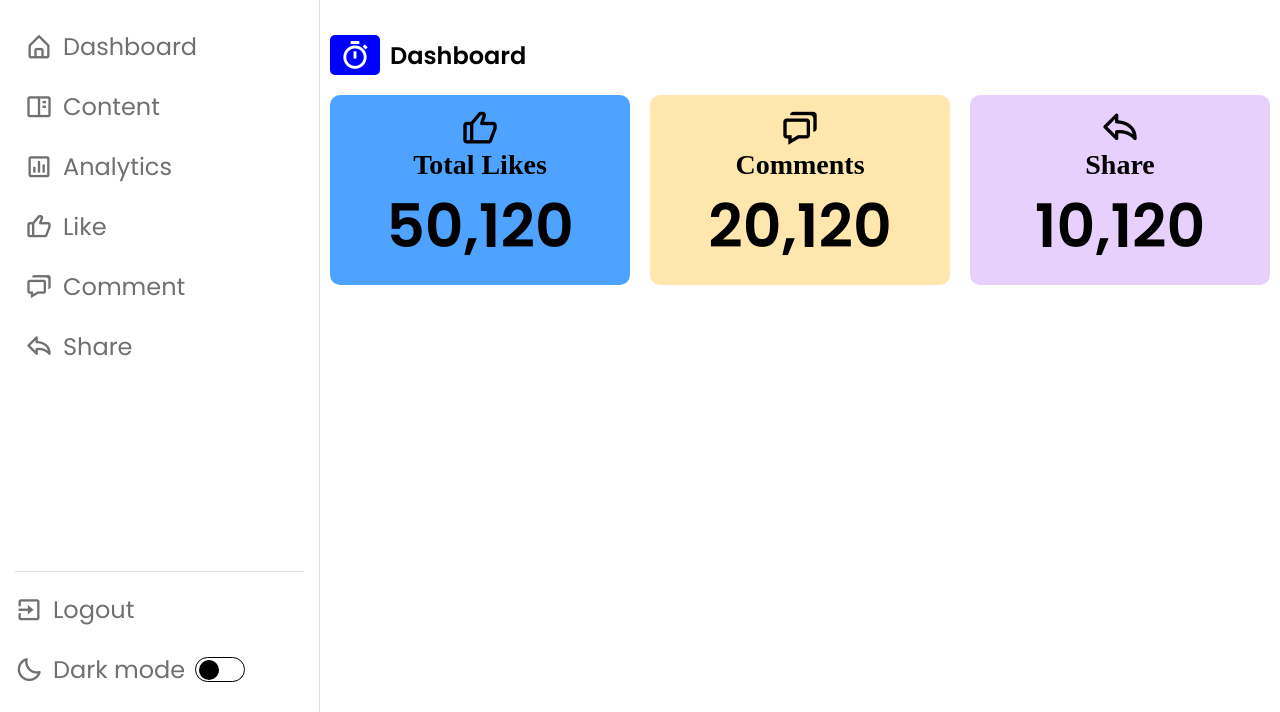
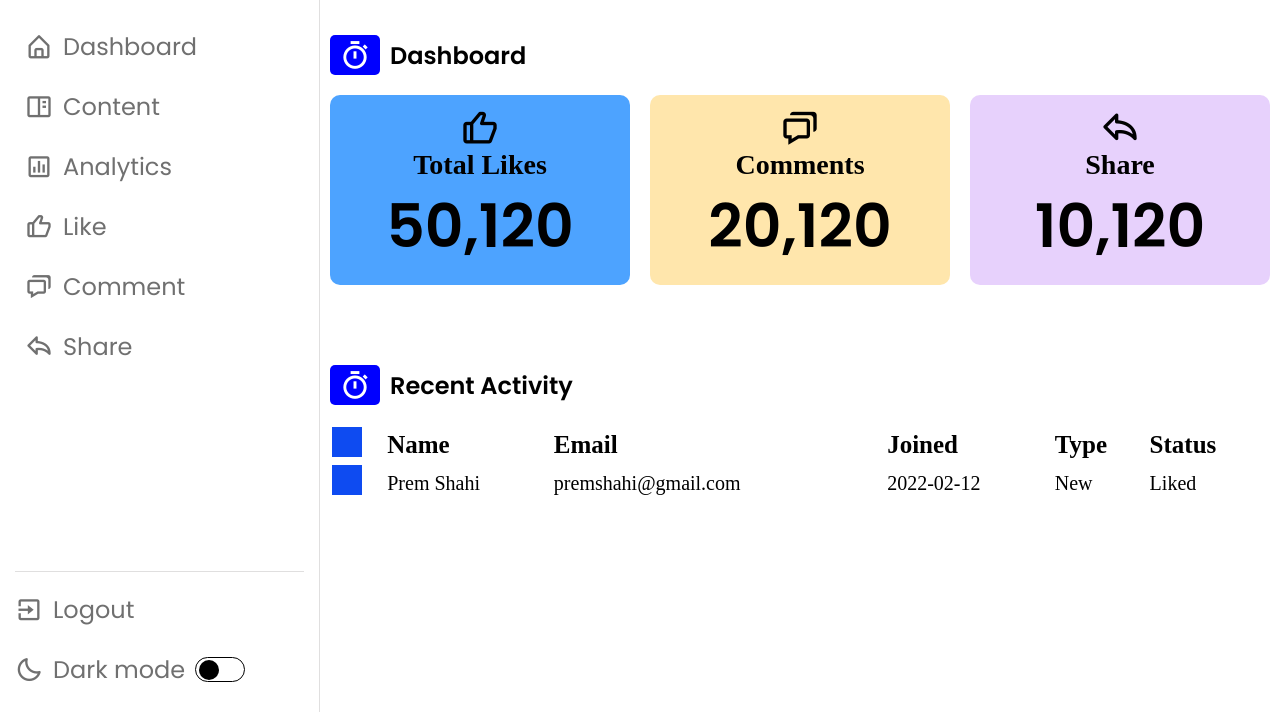
Before and after one commit to furqatbek13/Admin-Dashboard, a plain HTML site: page index.html in a window 1280 px wide. Shown: the part 88-800 px from the top of the page. Drawn offline with nearby package versions, Linux system fonts and the light colour scheme.

Commit message:
qoshildi

```diff
--- a/index.html
+++ b/index.html
@@ -29,8 +29,8 @@
       <div class="nav_list_bottom">
         <ul>
           <li> <i class='bx bx-exit'></i><a href="#"></i>Logout</a></li>
-          <li><i class='bx bx-moon' id="moon"></i><a href="#"> Dark mode</a><input type="checkbox" class="switch" name=""
-              id=""></li>
+          <li><i class='bx bx-moon' id="moon"></i><a href="#"> Dark mode</a><input type="checkbox" class="switch"
+              name="" id=""></li>
         </ul>
       </div>
     </nav>
@@ -67,8 +67,34 @@
               <p>Share</p>
               <h1>10,120</h1>
             </div>
+          </div>
+          <div class="recents_div">
+            <div class="active">
+              <div class="speed_icons">
+                <i class='bx bx-stopwatch'></i>
+              </div>
+              <h2>Recent Activity</h2>
+           </div>
+           <table>
+            <tr>
+              <th><input type="checkbox" class="checkbox"></th>
+              <th>Name</th>
+              <th>Email</th>
+              <th>Joined</th>
+              <th>Type</th>
+              <th>Status</th>
+          </tr>
+          <tr>
+            <th><input type="checkbox" class="checkbox"></th>
+            <td>Prem Shahi</td>
+            <td>premshahi@gmail.com</td>
+            <td>2022-02-12</td>
+            <td>New</td>
+            <td>Liked</td>
+        </tr>
+          </table>
+          </div>
 
-        </div>
         </div>
     </main>
   </div>
--- a/style/style.css
+++ b/style/style.css
@@ -260,3 +260,56 @@ main {
 .dashboard_card:nth-child(3) {
   background-color: #E7D1FC;
 }
+.recents_div {
+  display: flex;
+  flex-direction: column;
+  margin-top: 30px;
+}
+.active{
+  display: flex;
+  align-items: center;
+  gap: 10px;
+  margin-top: 50px;
+}
+.active h2{
+  font-size: 24px;
+  font-weight: 600;
+  font-family: Poppins;
+}
+table{
+  text-align: start;
+  padding-top: 20px;
+}
+.checkbox {
+  width: 30px;
+  height: 30px;
+  cursor: pointer;
+  background-color: #0E4BF1;
+  appearance: none;
+  padding-top: 3px;
+}
+
+.checkbox::after {
+  content: "";
+  display: block;
+  width: 20px;
+  height: 10px;
+  border-left: 4px solid #fff;
+  border-bottom: 4px solid #fff;
+  transform: rotate(-45deg) scale(0);
+  margin: auto;
+  transition: all 0.2s ease;
+}
+
+.checkbox:checked::after {
+  transform: rotate(-45deg) scale(1);
+}
+th{
+  font-size: 25px;
+  font-weight: 500px;
+  text-align: start;
+}
+td{
+  font-size: 20px;
+  font-weight: 400;
+}
```
Lines whose indentation alone changed are shown as unchanged.
